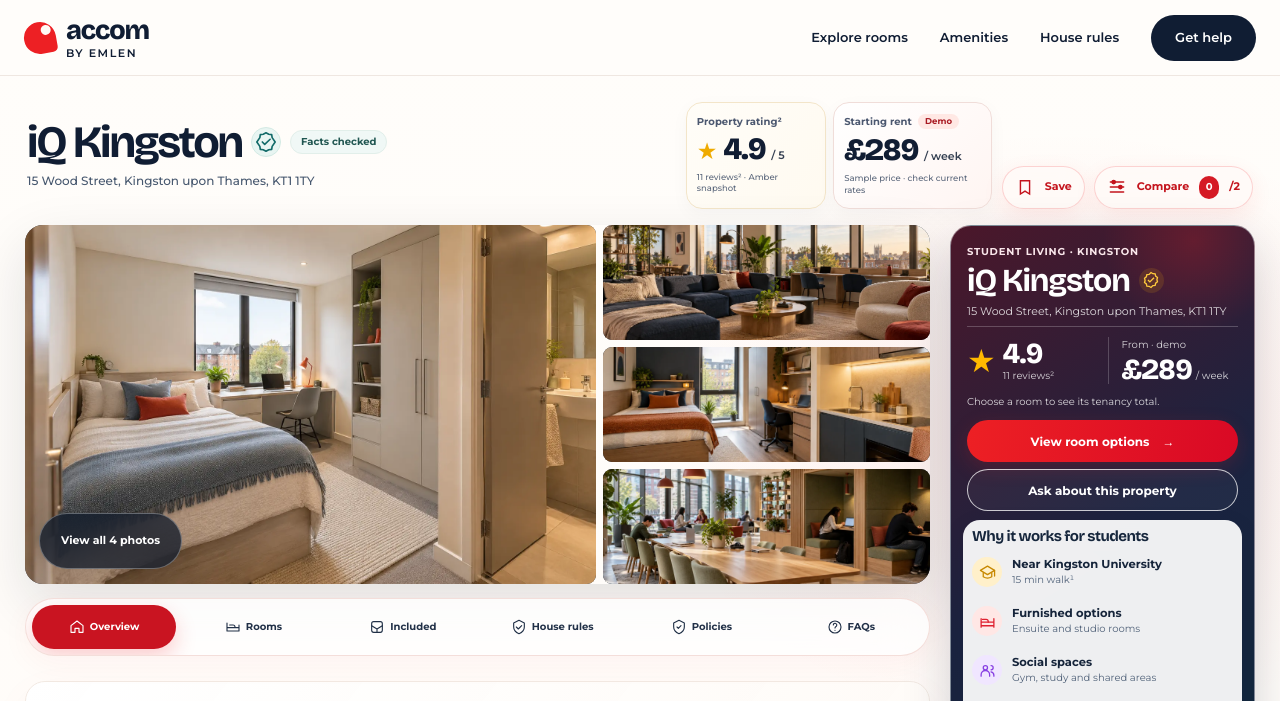
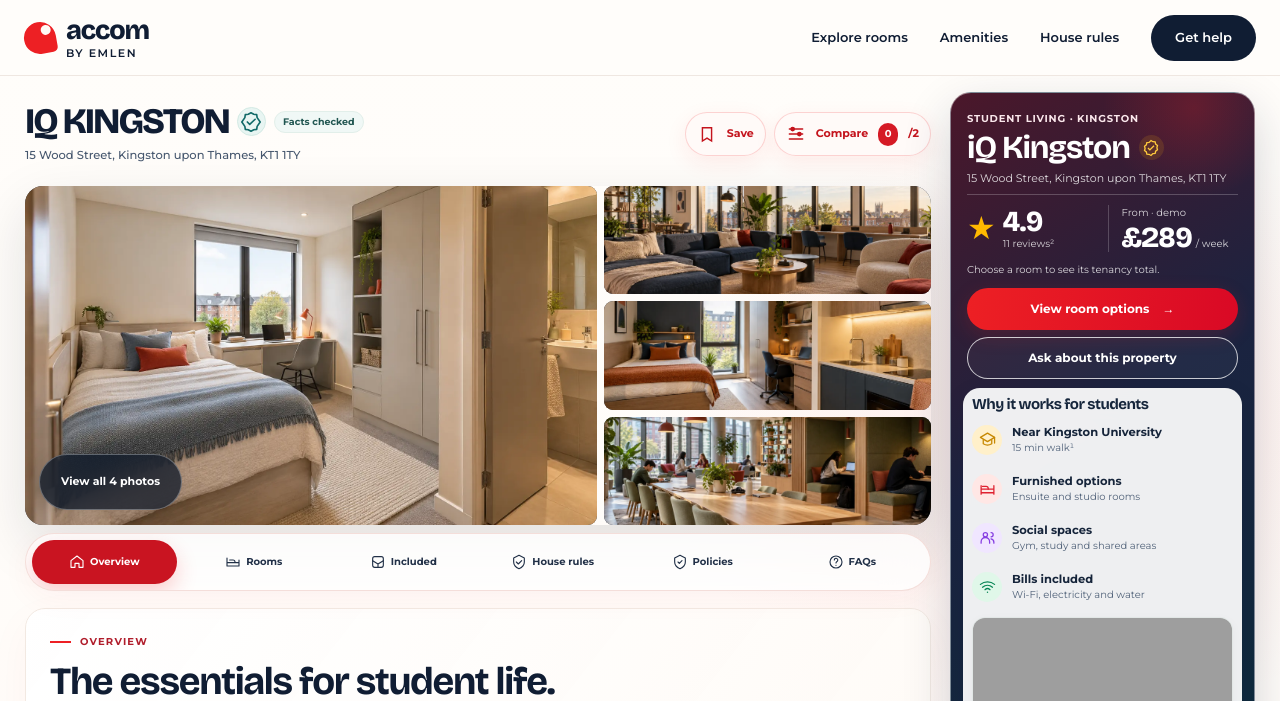
Before and after one commit to dev-ahmed01/Clone, a website with bundled scripts: page accom-design-prototype/public/index.html in a window 1280 px wide. Shown: the top 701 px of the page. Built offline with nearby package versions, Linux system fonts and the light colour scheme; grey boxes are pictures that could not be loaded.

Commit message:
Accom: compact first-fold title, elevate gallery and sticky CTA
* design(accom): remove redundant header metrics, elevate sidebar and first-fold navigation

* test(accom): drop legacy top metric expectations now that rate lives only in sidebar

* test(accom): log first-fold geometry to pinpoint nav alignment regression

* fix(accom): give compact header a fixed grid row so sticky sidebar cannot push gallery below fold

* test(accom): remove temporary first-fold debug logging after alignment verified

```diff
--- a/accom-design-prototype/public/app.js
+++ b/accom-design-prototype/public/app.js
@@ -60,7 +60,6 @@
 function updateSelectedRoom() {
   const cheapest = Math.min(...rooms.flatMap(room => room.tenancies.map(option => option.weekly)));
   const startingPrice = formatMoney(cheapest);
-  $('#intro-start-price').textContent = startingPrice;
   $('#cta-from-price').textContent = startingPrice;
   const room = selectedRoom();
   $('#cta-first-visit').hidden = Boolean(room);
--- a/accom-design-prototype/public/index.html
+++ b/accom-design-prototype/public/index.html
@@ -39,18 +39,7 @@
             </div>
             <p class="address">15 Wood Street, Kingston upon Thames, KT1 1TY</p>
           </div>
-          <div class="property-headline-stats" aria-label="Property rating and illustrative starting rent">
-            <div class="headline-stat headline-rating">
-              <span class="headline-label">Property rating²</span>
-              <div class="headline-stat-value"><span class="star-symbol" aria-hidden="true">★</span><strong>4.9</strong><span class="score-out-of">/ 5</span></div>
-              <span class="headline-context">11 reviews² · Amber snapshot</span>
-            </div>
-            <div class="headline-stat headline-rent">
-              <span class="headline-label">Starting rent <span class="headline-demo-pill">Demo</span></span>
-              <div class="headline-stat-value"><strong id="intro-start-price">£289</strong><span class="headline-rent-unit">/ week</span></div>
-              <span class="headline-context">Sample price · check current rates</span>
-            </div>
-          </div>
+
         </section>
         <div class="gallery-actions" aria-label="Property actions">
           <div class="gallery-actions-right">
--- a/accom-design-prototype/public/site.css
+++ b/accom-design-prototype/public/site.css
@@ -1881,3 +1881,136 @@
   .gallery-grid { height: clamp(265px, 36vh, 315px); }
   .gallery-meta button { min-height: 44px; }
 }
+
+/* Client review: de-duplicate the first fold; uppercase property name,
+   Save/Compare in compact header, gallery directly below, and CTA top-aligned
+   with the property header instead of with the gallery. */
+.page-layout {
+  display: grid;
+  grid-template-columns: minmax(0, 3fr) minmax(305px, 1fr);
+  /* An explicit first track stops the row-spanning sticky CTA from
+     inflating the header row to the full height of the sidebar. */
+  grid-template-rows: 94px minmax(0,auto);
+  align-items: start;
+  column-gap: 25px;
+  row-gap: 0;
+  padding-top: 16px;
+}
+.page-layout > .hero-topline {
+  grid-column: 1;
+  grid-row: 1;
+  display: flex;
+  align-items: center;
+  justify-content: space-between;
+  gap: 15px;
+  width: 100%;
+  min-width: 0;
+  min-height: 94px;
+  margin: 0;
+  padding: 6px 0 13px;
+}
+.hero-topline .property-intro {
+  display: block;
+  flex: 1 1 auto;
+  min-width: 0;
+  max-width: none;
+  padding: 0;
+}
+.hero-topline .property-identity {
+  flex: none;
+  width: 100%;
+}
+.hero-topline .property-title-line {
+  display: flex;
+  align-items: center;
+  gap: 8px;
+  flex-wrap: wrap;
+}
+.hero-topline .property-title-line h1 {
+  text-transform: uppercase;
+  font-family: var(--font-heading);
+  font-size: clamp(2.45rem, 3.05vw, 3.25rem);
+  font-weight: 800;
+  letter-spacing: -.055em;
+  line-height: .97;
+}
+.hero-topline .property-identity .address {
+  margin-top: 8px;
+  font-size: 11.5px;
+  line-height: 1.4;
+}
+.hero-topline .verified-copy { padding: 4px 8px; font-size: 9.5px; }
+.hero-topline .verified-mark { width: 29px; height: 29px; }
+.hero-topline .gallery-actions {
+  display: flex;
+  flex: 0 0 auto;
+  align-self: center;
+  justify-content: flex-end;
+  align-items: center;
+  min-height: 0;
+  margin: 0;
+  padding: 0;
+}
+.hero-topline .gallery-actions-right { display: flex; align-items: center; gap: 8px; }
+.hero-topline .gallery-action,
+.hero-topline .gallery-action.compare-button {
+  min-height: 46px;
+  padding: 0 15px;
+  white-space: nowrap;
+}
+.page-layout > .content-column {
+  grid-column: 1;
+  grid-row: 2;
+  min-width: 0;
+}
+.page-layout > .desktop-cta {
+  grid-column: 2;
+  grid-row: 1 / 3;
+  position: sticky;
+  top: 13px;
+  align-self: start;
+  margin: 0;
+  z-index: 30;
+}
+.page-layout .gallery-grid { height: clamp(315px, 26.5vw, 390px); }
+.page-layout .section-nav.glass-panel {
+  margin-top: 8px;
+  margin-bottom: 17px;
+}
+@media (min-width: 1025px) and (max-width: 1370px) {
+  .page-layout { column-gap: 19px; }
+  .page-layout > .hero-topline { gap: 10px; min-height: 91px; }
+  .hero-topline .property-title-line h1 { font-size: clamp(2.2rem,2.8vw,2.9rem); }
+  .hero-topline .gallery-action,
+  .hero-topline .gallery-action.compare-button { min-height: 44px; padding-inline: 11px; }
+  .page-layout .gallery-grid { height: clamp(310px, 26.5vw, 365px); }
+}
+@media (max-width: 1024px) {
+  .page-layout {
+    grid-template-columns: minmax(0,1fr);
+    grid-template-rows: auto auto;
+    padding-top: 12px;
+  }
+  .page-layout > .hero-topline {
+    grid-column: 1;
+    grid-row: 1;
+    min-height: 0;
+    padding-bottom: 12px;
+  }
+  .page-layout > .content-column { grid-column: 1; grid-row: 2; }
+  .page-layout > .desktop-cta { display: none; }
+}
+@media (max-width: 768px) {
+  .page-layout > .hero-topline { flex-direction: column; align-items: stretch; gap: 10px; }
+  .hero-topline .property-identity { width: 100%; }
+  .hero-topline .property-title-line h1 { font-size: clamp(2.15rem, 8.6vw, 3.3rem); }
+  .hero-topline .gallery-actions { align-self: flex-end; justify-content: flex-end; }
+  .hero-topline .gallery-action,
+  .hero-topline .gallery-action.compare-button { min-height: 44px; }
+  .page-layout .gallery-grid { height: clamp(255px, 34vh, 300px); }
+  .page-layout .section-nav.glass-panel { margin-top: 7px; margin-bottom: 13px; }
+}
+@media (max-width: 390px) {
+  .hero-topline .property-title-line h1 { font-size: 2.15rem; }
+  .hero-topline .verified-copy { font-size: 9px; }
+}
```
Also changed, not shown: accom-design-prototype/DESIGN.md (+4 -0 lines), accom-design-prototype/scripts/capture-layout.mjs (+14 -18 lines), accom-design-prototype/tests/page.test.mjs (+28 -9 lines).
